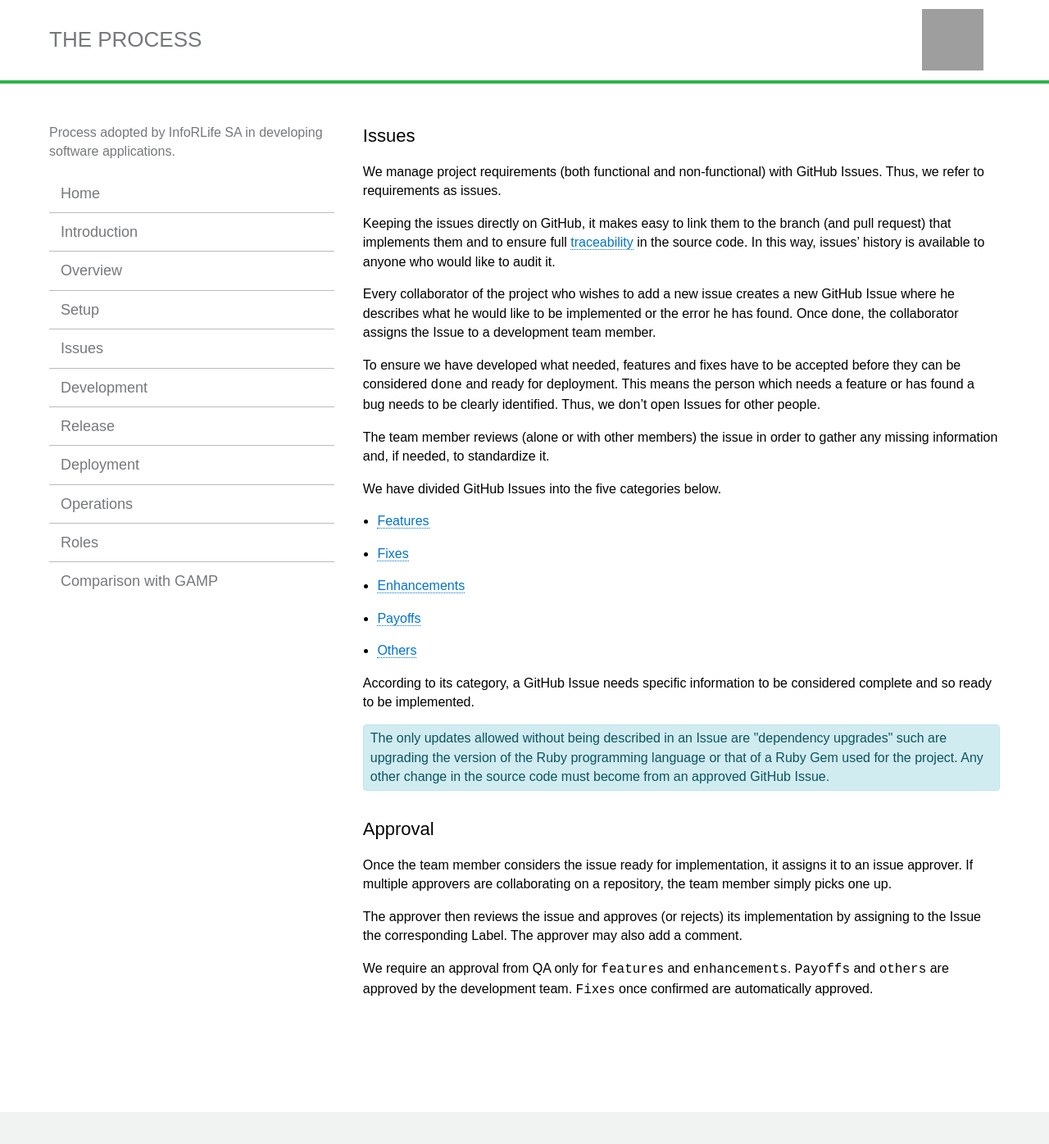
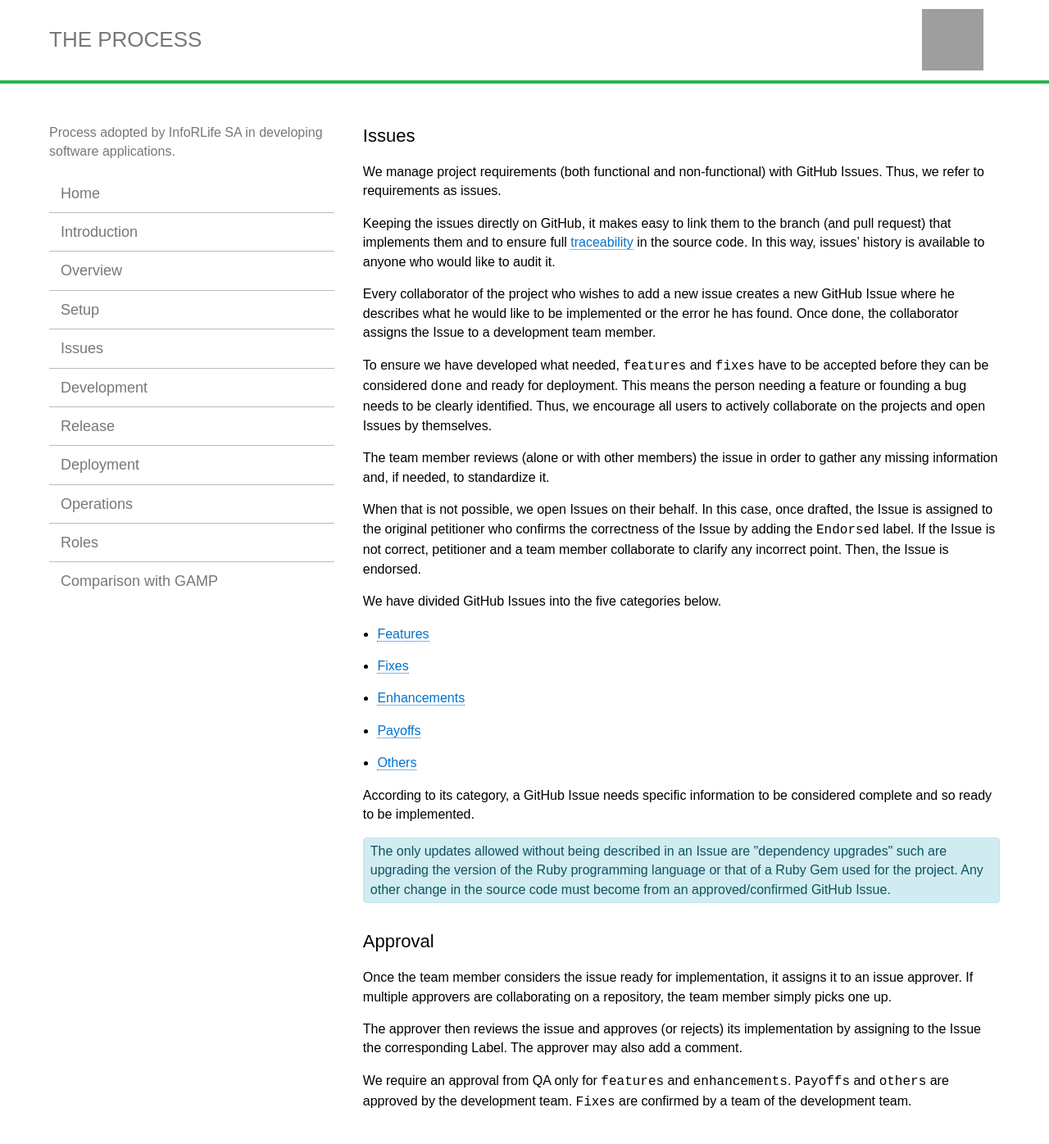
Before and after one commit to inforlife/process, a Jekyll site: the page built from issues.md, in a window 1280 px wide and 1400 px high. Shown: the top 1396 px of the window at 82% size. Built offline with Jekyll 4.4.1, drawn with Linux system fonts in a browser that asks for light colours; grey boxes are pictures that could not be loaded.

Commit message:
Open issues for other people (#18)
* Detail fixes are confirmed and not approved
* Detail how issues are opened on behalf of users

```diff
--- a/issues.md
+++ b/issues.md
@@ -9,10 +9,11 @@ Keeping the issues directly on GitHub, it makes easy to link them to the branch
 
 Every collaborator of the project who wishes to add a new issue creates a new GitHub Issue where he describes what he would like to be implemented or the error he has found. Once done, the collaborator assigns the Issue to a development team member.
 
-
-To ensure we have developed what needed, features and fixes have to be accepted before they can be considered `done` and ready for deployment. This means the person which needs a feature or has found a bug needs to be clearly identified. Thus, we don't open Issues for other people.
+To ensure we have developed what needed, `features` and `fixes` have to be accepted before they can be considered `done` and ready for deployment. This means the person needing a feature or founding a bug needs to be clearly identified. Thus, we encourage all users to actively collaborate on the projects and open Issues by themselves.
 
 The team member reviews (alone or with other members) the issue in order to gather any missing information and, if needed, to standardize it.
+
+When that is not possible, we open Issues on their behalf. In this case, once drafted, the Issue is assigned to the original petitioner who confirms the correctness of the Issue by adding the `Endorsed` label. If the Issue is not correct, petitioner and a team member collaborate to clarify any incorrect point. Then, the Issue is endorsed.
 
 We have divided GitHub Issues into the five categories below.
 
@@ -25,7 +26,7 @@ We have divided GitHub Issues into the five categories below.
 According to its category, a GitHub Issue needs specific information to be considered complete and so ready to be implemented.
 
 <div class="alert info">The only updates allowed without being described in an Issue are "dependency upgrades" such are upgrading the version of the Ruby programming language or that of a Ruby Gem used for the project.
-Any other change in the source code must become from an approved GitHub Issue.</div>
+Any other change in the source code must become from an approved/confirmed GitHub Issue.</div>
 
 ## Approval
 
@@ -35,4 +36,4 @@ The approver then reviews the issue and approves (or rejects) its implementation
 
 We require an approval from QA only for `features` and `enhancements`.
 `Payoffs` and `others` are approved by the development team.
-`Fixes` once confirmed are automatically approved.
+`Fixes` are confirmed by a team of the development team.
```
Also changed, not shown: iterations.md (+1 -1 lines), services/github.md (+2 -0 lines).
